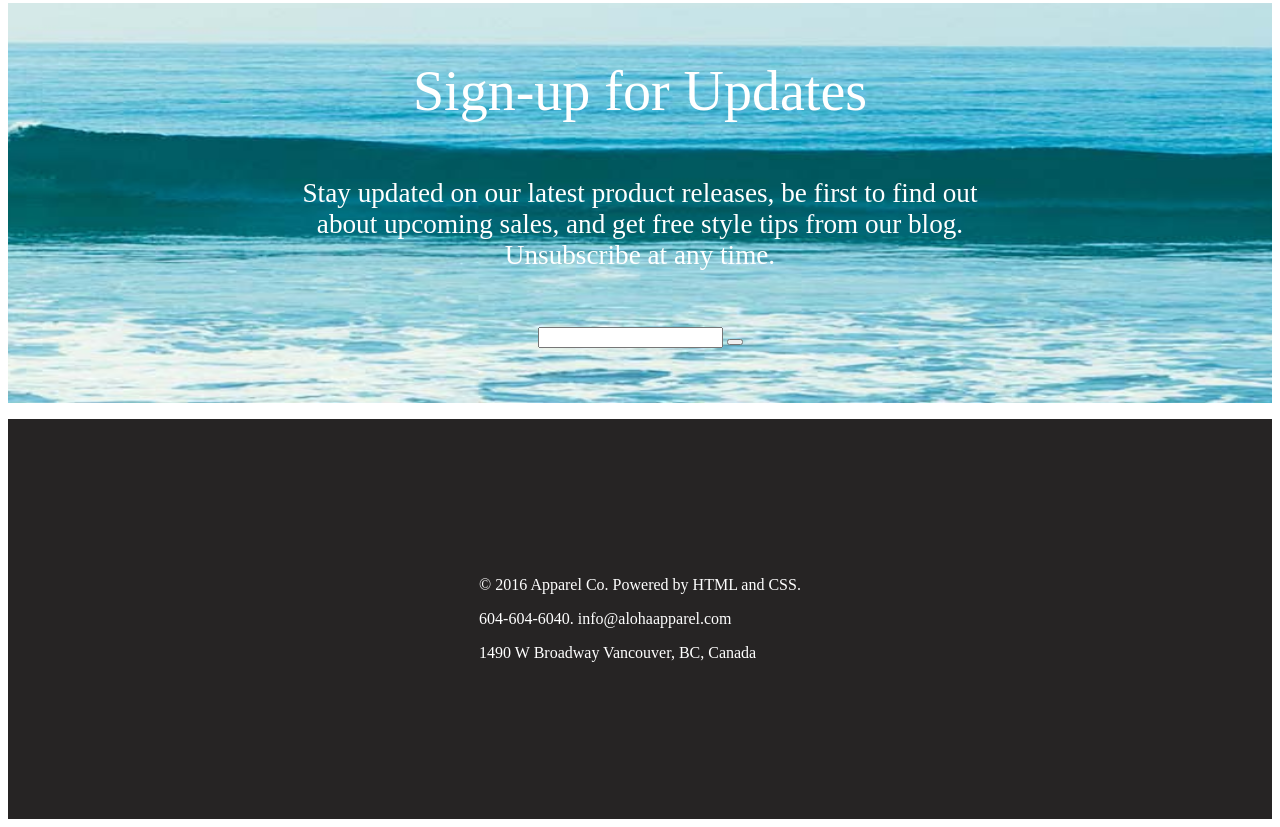
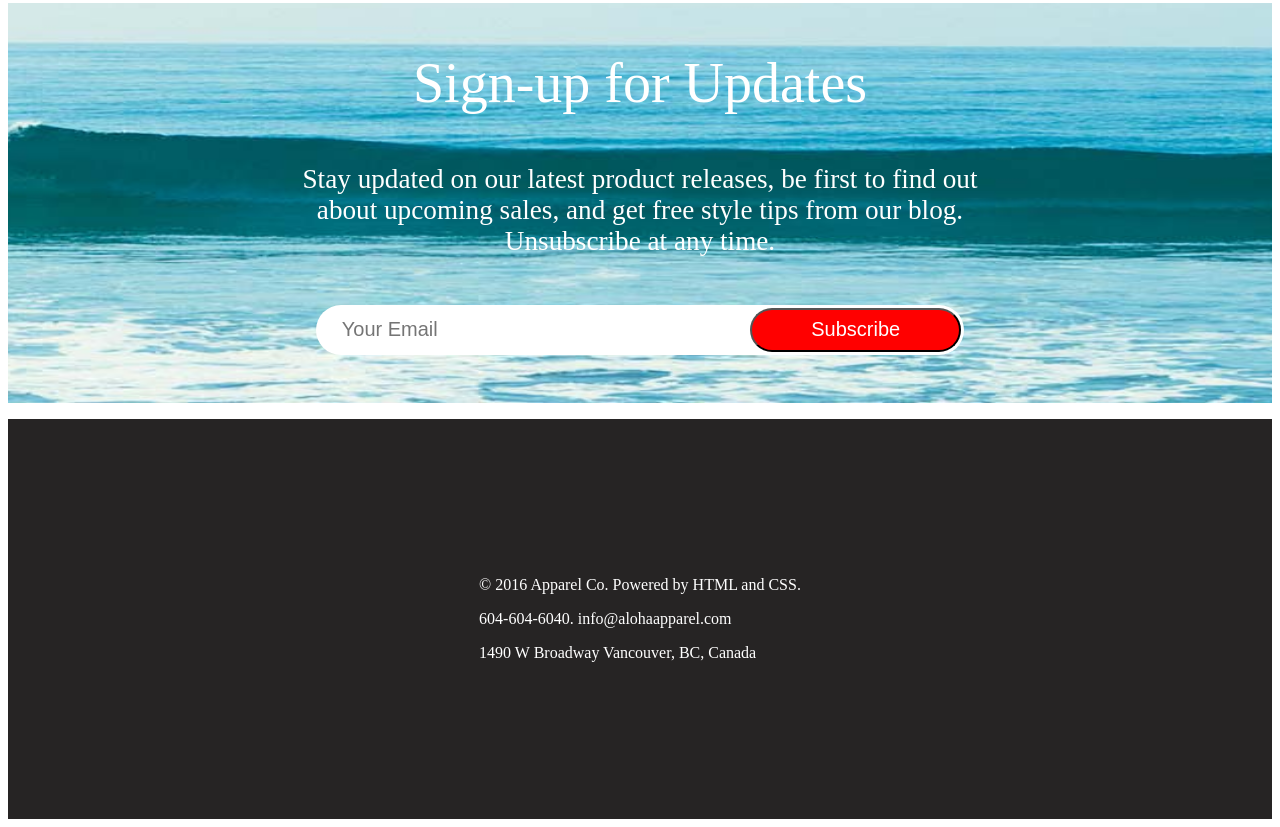
Before and after one commit to valterfi/aloha-homepage, a plain HTML site: page index.html in a window 1280 px wide. Shown: the part 2821-3648 px from the top of the page. Drawn offline with Linux system fonts and the light colour scheme.

Commit message:
styling input and button elements

```diff
--- a/index.html
+++ b/index.html
@@ -83,9 +83,9 @@
             <div class="flex-container update-message-container">
                 <p class="update-title">Sign-up for Updates</p>
                 <p class="update-subtitle">Stay updated on our latest product releases, be first to find out about upcoming sales, and get free style tips from our blog. Unsubscribe at any time.</p>
-                <div>
-                    <input/>
-                    <button></button>
+                <div class="flex-container submit-email-container">
+                    <input class="input-email" type="text" placeholder="Your Email"/>
+                    <button class="subscribe-btn">Subscribe</button>
                 </div>
             </div>
         </div>
--- a/style.css
+++ b/style.css
@@ -1,4 +1,3 @@
-
 html {
     min-width: 600px;
 }
@@ -285,6 +284,38 @@ nav {
     margin: 0px;
 }
 
+.submit-email-container {
+    flex-direction: row;
+    background-color: white;
+    width: 90%;
+    height: 50px;
+    border-top-left-radius: 25px;
+    border-bottom-left-radius: 25px;
+    border-top-right-radius: 25px;
+    border-bottom-right-radius: 25px;
+}
+
+.input-email {
+    border-top-left-radius: 25px;
+    border-bottom-left-radius: 25px;
+    border-style: hidden;
+    width: 66%;
+    margin-left: 1.5rem;
+    font-size: 1.25rem;
+}
+
+.subscribe-btn {
+    background-color: red;
+    color: white;
+    width: 34%;
+    margin: 0.2rem;
+    font-size: 1.25rem;
+    border-top-left-radius: 25px;
+    border-bottom-left-radius: 25px;
+    border-top-right-radius: 25px;
+    border-bottom-right-radius: 25px;
+}
+
 /* --------- end updates --------- */
 
 /* --------- footer --------- */
```
